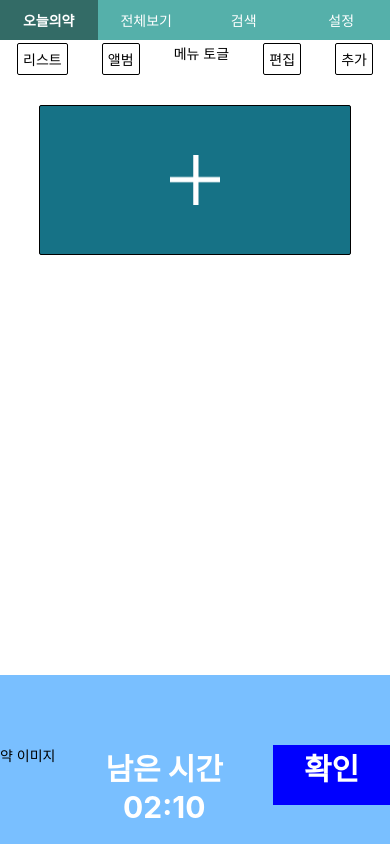
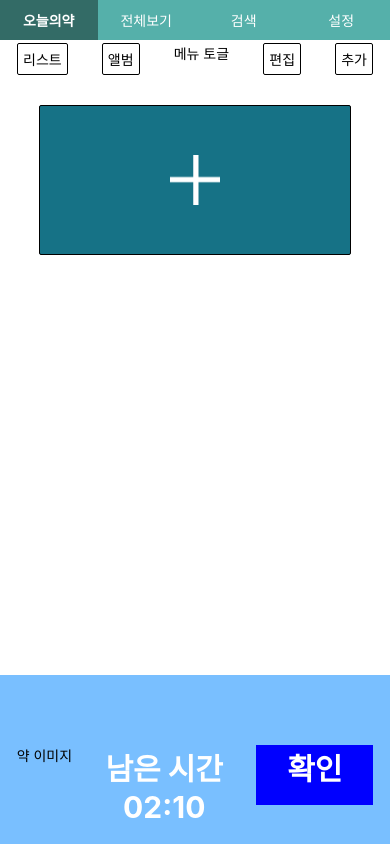
Before and after one commit to KimEunA97/KDT-2-Project-C-10, a React Native app in the folder PillGood/: screen / in a window 390 px wide. Built offline with nearby package versions, Linux system fonts and the light colour scheme; no server answers.

Commit message:
fixed 컨테이너 스타일링

```diff
--- a/PillGood/src/pages/fixedStateButton.js
+++ b/PillGood/src/pages/fixedStateButton.js
@@ -64,7 +64,7 @@ const styles = StyleSheet.create({
   detailContainer: {
     height: 30,
     flexDirection: "row",
-    justifyContent: "space-between",
+    justifyContent: "space-around",
   },
   // retakePillFixedContainer: {
   //   width: '100%',
```
